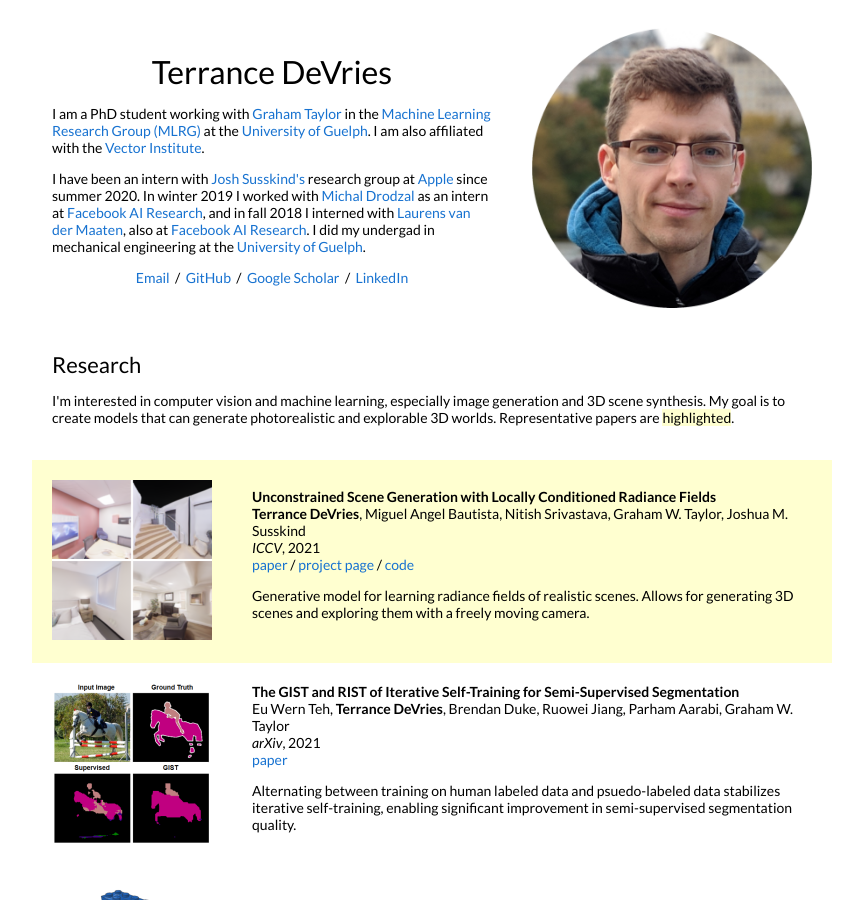
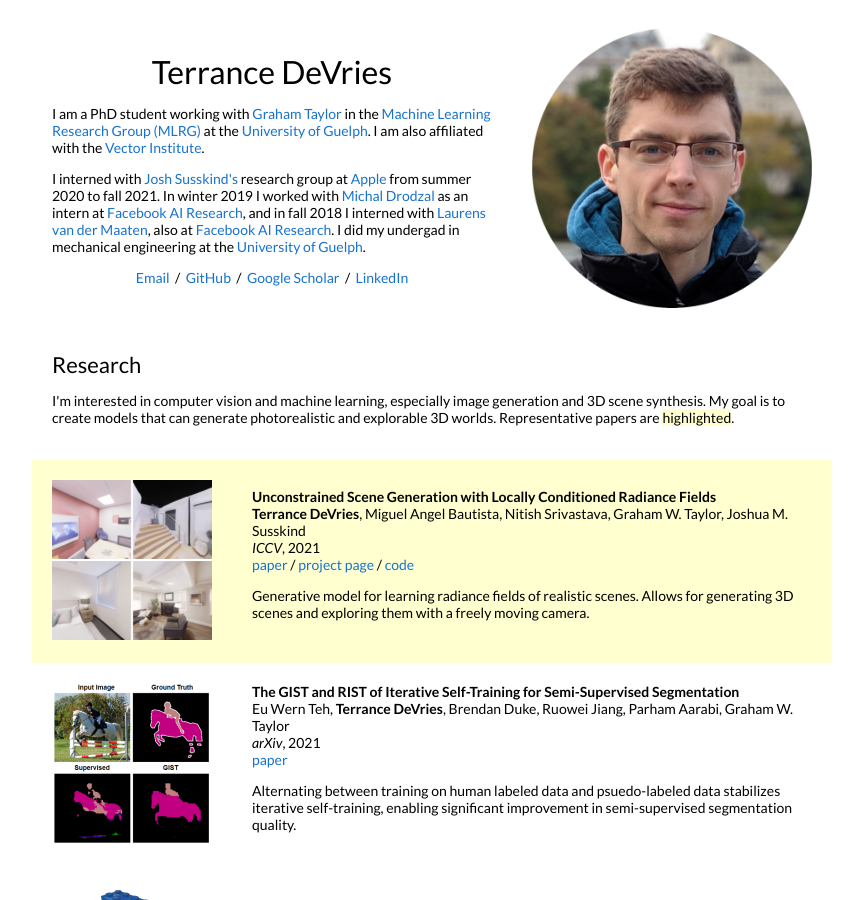
Before and after one commit to TDeVries/TDeVries.github.io, a Jekyll site: the page built from _posts/2021-04-01-gsn.markdown, in a window 1280 px wide and 900 px high. Shown: the whole window, without its empty margins (208-1071 px from the left). Built offline with Jekyll 4.4.1, drawn with Linux system fonts in a browser that asks for light colours.

Commit message:
Update default.html

```diff
--- a/_layouts/default.html
+++ b/_layouts/default.html
@@ -28,7 +28,7 @@
               <p>I am a PhD student working with <a href="https://www.gwtaylor.ca/">Graham Taylor</a> in the <a href="https://www.gwtaylor.ca/">Machine Learning Research Group (MLRG)</a> at the <a href="https://www.uoguelph.ca/">University of Guelph</a>. I am also affiliated with the <a href="https://vectorinstitute.ai/">Vector Institute</a>.
               </p>
 
-              <p>I have been an intern with <a href="https://scholar.google.ca/citations?user=Sv2TGqsAAAAJ&hl=en">Josh Susskind's</a> research group at <a href="https://machinelearning.apple.com/">Apple</a> since summer 2020. In winter 2019 I worked with <a href="https://scholar.google.es/citations?user=XK_ktwQAAAAJ&hl=en">Michal Drodzal</a> as an intern at <a href="https://ai.facebook.com/">Facebook AI Research</a>, and in fall 2018 I interned with <a href="https://lvdmaaten.github.io/">Laurens van der Maaten</a>, also at <a href="https://ai.facebook.com/">Facebook AI Research</a>. I did my undergad in mechanical engineering at the <a href="https://www.uoguelph.ca/">University of Guelph</a>.
+              <p>I interned with <a href="https://scholar.google.ca/citations?user=Sv2TGqsAAAAJ&hl=en">Josh Susskind's</a> research group at <a href="https://machinelearning.apple.com/">Apple</a> from summer 2020 to fall 2021. In winter 2019 I worked with <a href="https://scholar.google.es/citations?user=XK_ktwQAAAAJ&hl=en">Michal Drodzal</a> as an intern at <a href="https://ai.facebook.com/">Facebook AI Research</a>, and in fall 2018 I interned with <a href="https://lvdmaaten.github.io/">Laurens van der Maaten</a>, also at <a href="https://ai.facebook.com/">Facebook AI Research</a>. I did my undergad in mechanical engineering at the <a href="https://www.uoguelph.ca/">University of Guelph</a>.
               </p>
 
               <p style="text-align:center">
```
